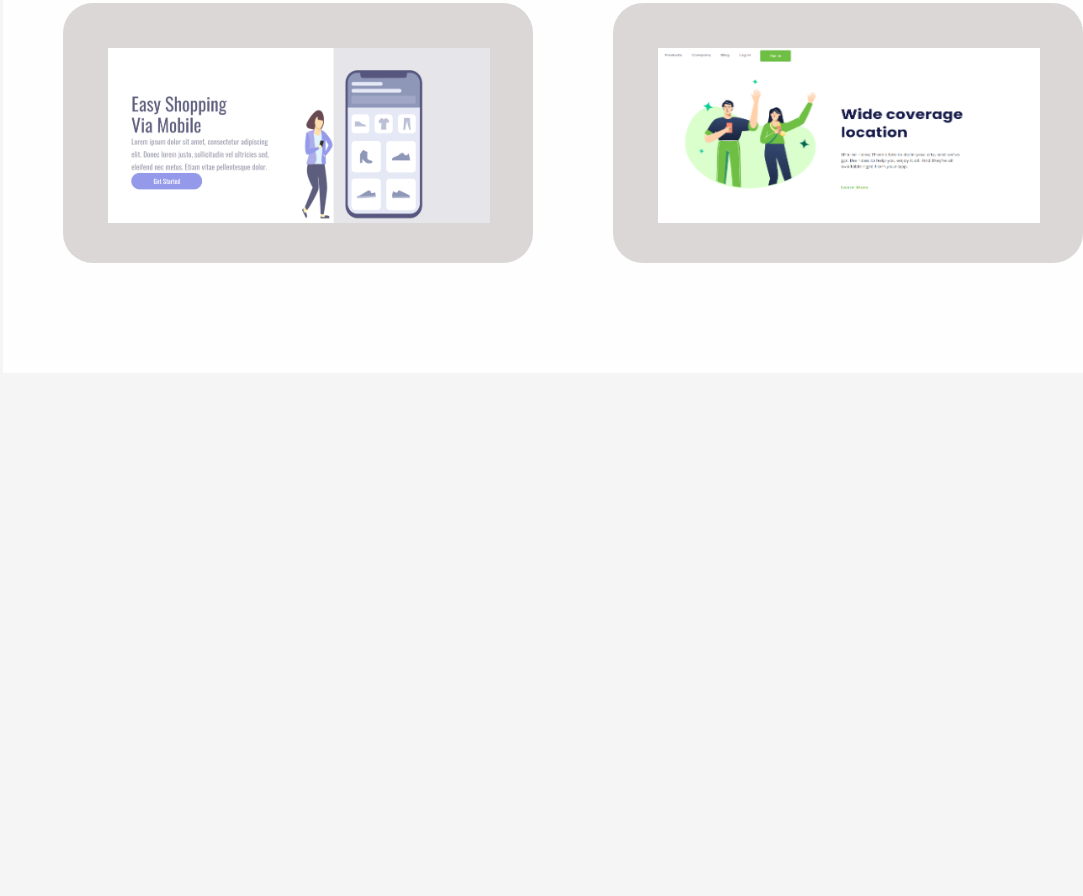
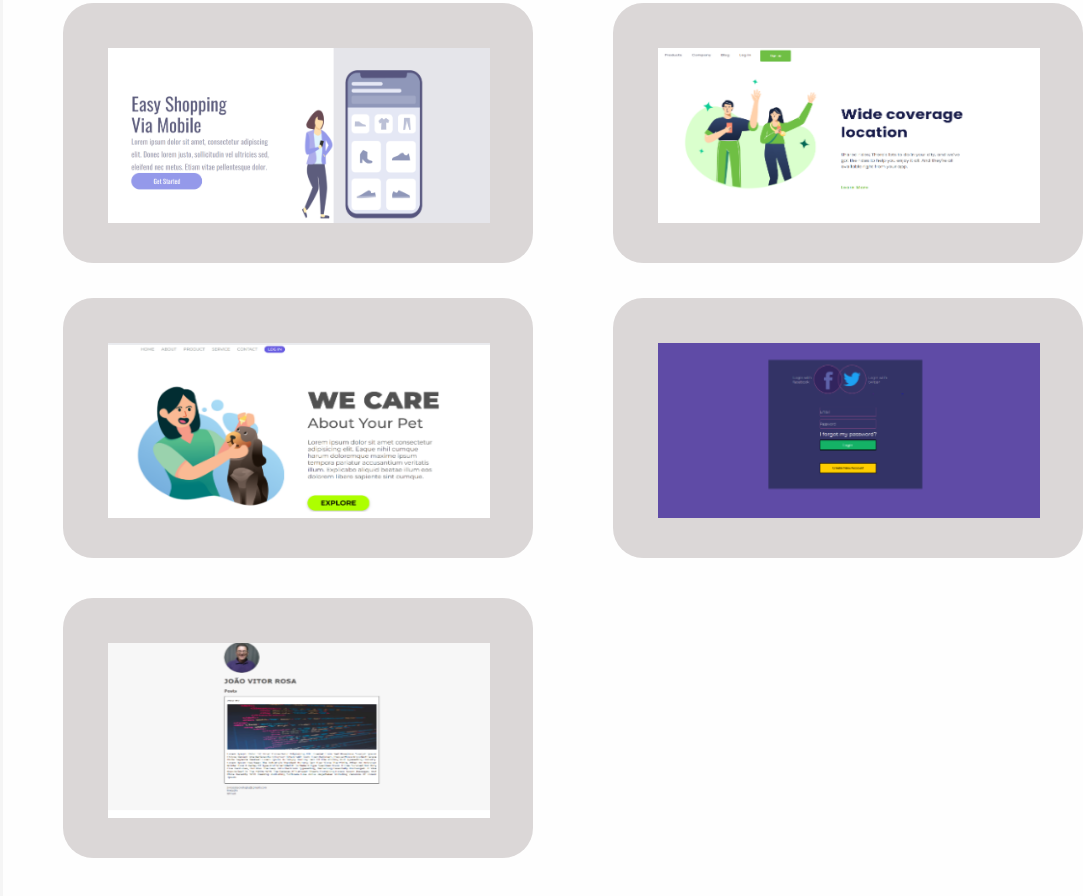
Before and after one commit to Johnrosa59/Portf-lio-Project, a plain HTML site: page index.html in a window 1280 px wide. Shown: the part 1399-2295 px from the top of the page, without its empty margins (197-1280 px from the left). Before the commit the page ends 1772 px from the top, so only its background shows below. Drawn offline with Linux system fonts and the light colour scheme; a web font is replaced by a local one.

Commit message:
Atualizações, novos portifólios

```diff
--- a/css/styles.css
+++ b/css/styles.css
@@ -120,7 +120,7 @@ h1 {
 .container {
     background: #fefefe;
     width: 1140px;
-    height: 400px;
+    height: 1200px;
     margin: 200px 0 0 200px;
 }
 
@@ -149,9 +149,86 @@ h1 {
     border-radius: 30px;
 }
 
+.box-website-1:hover {
+    box-shadow: 5px 5px 5px rgb(175, 1, 1);
+    cursor: pointer;
+}
+
+.box-website-2:hover {
+    box-shadow: 5px 5px 5px rgb(175, 1, 1);
+    cursor: pointer;
+}
+
 .img-site-2 {
     width: 427px;
     height: 220px;
     padding-top: 45px;
     padding-left: 45px;
 }
+
+.box-website-3 {
+    width: 470px;
+    height: 260px;
+    background: #d2cdcdcb;
+    position: absolute;
+    margin-top: 325px;
+    margin-left: 60px;
+    border-radius: 30px;
+}
+
+.img-site-3 {
+    padding-top: 45px;
+    padding-left: 45px;
+    width: 427px;
+    height: 220px;
+}
+
+.box-website-3:hover {
+    box-shadow: 5px 5px 5px rgb(175, 1, 1);
+    cursor: pointer;
+}
+
+.box-website-4 {
+    width: 470px;
+    height: 260px;
+    background: #d2cdcdcb;
+    position: absolute;
+    margin-left: 610px;
+    margin-top: 325px;
+    border-radius: 30px;
+}
+
+.img-site-4 {
+    padding-top: 45px;
+    padding-left: 45px;
+    width: 427px;
+    height: 220px;
+
+}
+
+.box-website-4:hover {
+    box-shadow: 5px 5px 5px rgb(175, 1, 1);
+    cursor: pointer;
+}
+
+.box-website-5 {
+    width: 470px;
+    height: 260px;
+    background: #d2cdcdcb;
+    position: absolute;
+    margin-top: 625px;
+    margin-left: 60px;
+    border-radius: 30px;
+}
+
+.img-site-5 {
+    padding-top: 45px;
+    padding-left: 45px;
+    width: 427px;
+    height: 220px;
+}
+
+.box-website-5:hover {
+    box-shadow: 5px 5px 5px rgb(175, 1, 1);
+    cursor: pointer;
+}
--- a/index.html
+++ b/index.html
@@ -21,6 +21,7 @@
             <a href="Linkedin.html">LinkedIn</a>
         </nav>
     </header>
+    <main>
         <section class="left-section">
             <h1>João Vitor Rosa</h1>
             <p class="my-description">Sou um Desenvolvedor Front End (HTML, CSS, Javascript)</p>
@@ -49,8 +50,18 @@
                 <div class="box-website-2">
                     <img src="./img/2-site.png" alt="Site para portfólio 2" class="img-site-2">
                 </div>
+                <div class="box-website-3">
+                    <img src="./img/3-site.png" alt="Sote para portfólio 3" class="img-site-3">
+                </div>
+                <div class="box-website-4">
+                    <img src="./img/4-site.png" alt="Sote para portfólio 3" class="img-site-4">
+                </div>
+                <div class="box-website-5">
+                    <img src="./img/5-site.png" alt="Sote para portfólio 3" class="img-site-5">
+                </div>
             </div>
         </section>
+    </main>
 </body>
 
 </html>
```
Also changed, not shown: img/3-site.png (added), img/4-site.png (added), img/5-site.png (added). Lines whose indentation alone changed are shown as unchanged.
